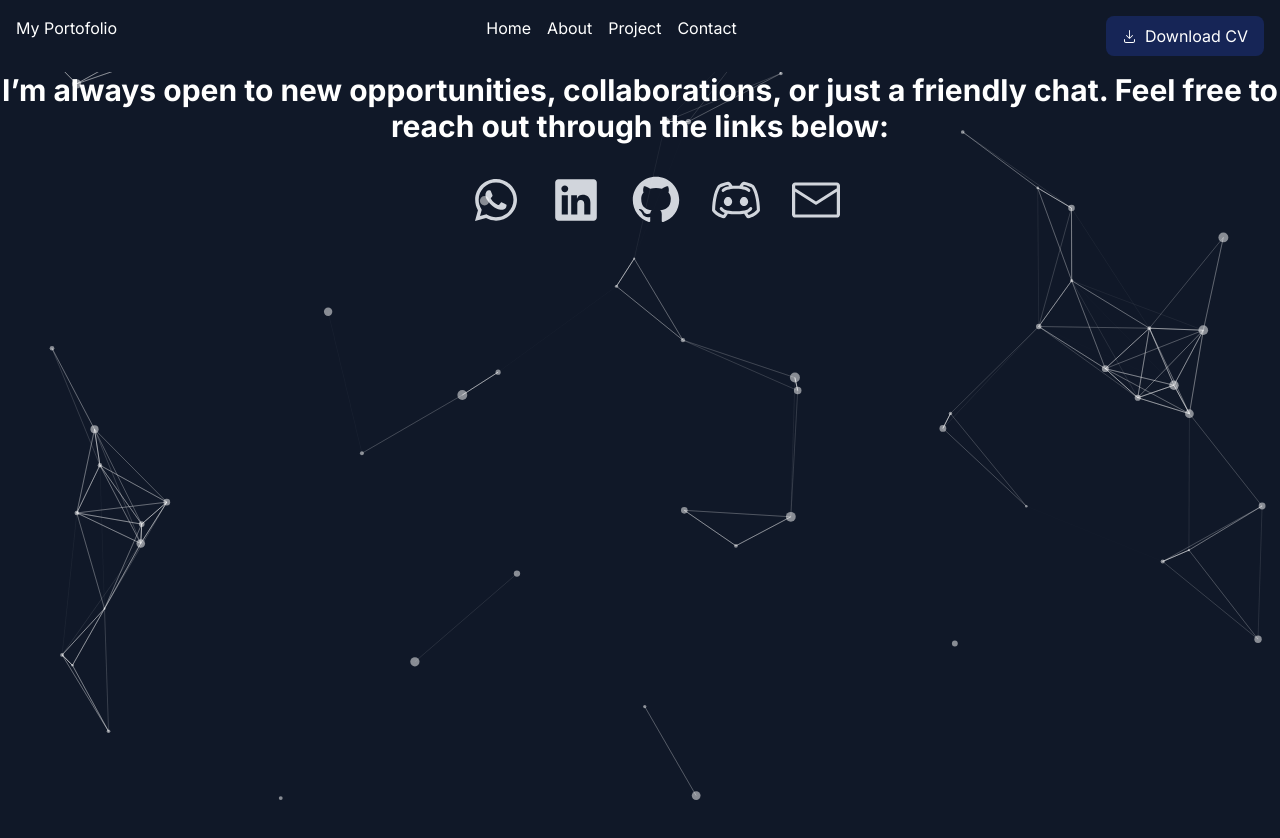
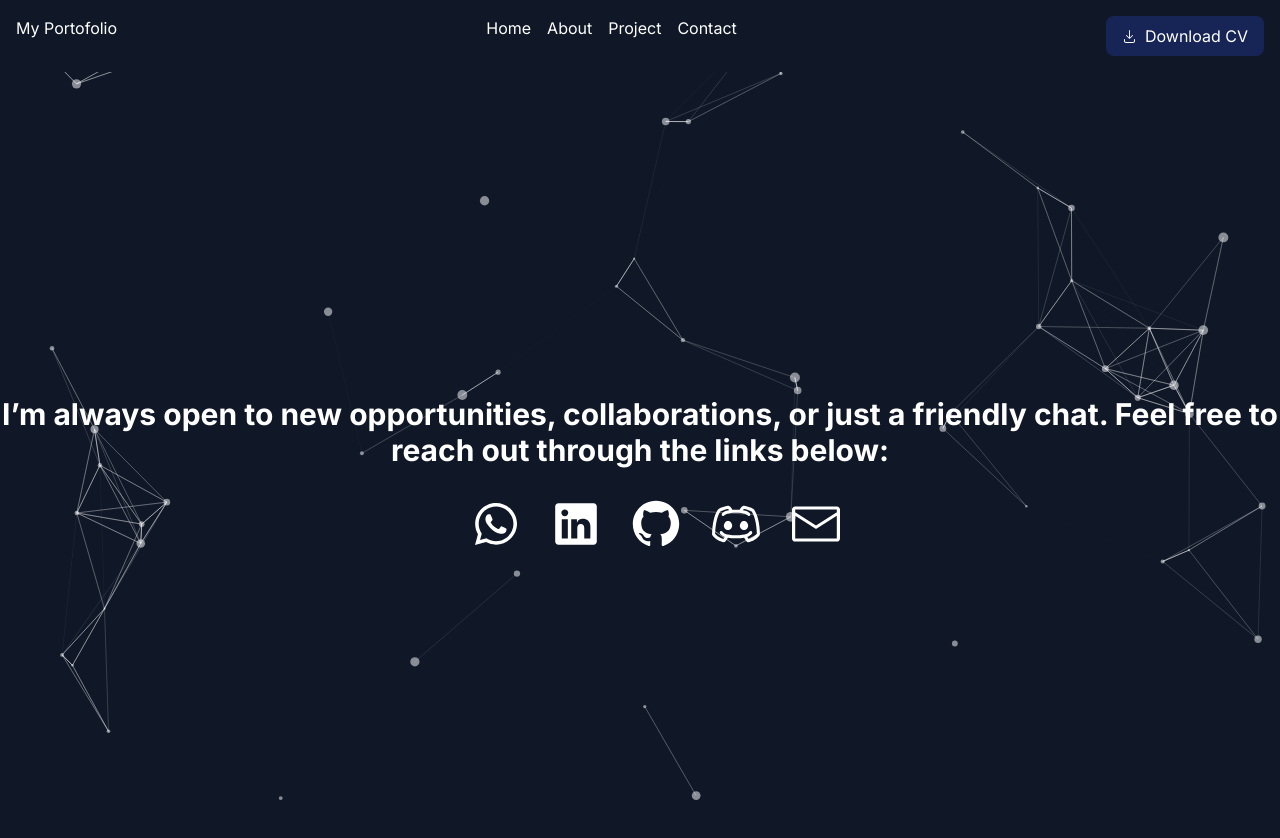
Before and after one commit to meisyaamanda/my-portfolio, a Next.js app: page /contact in a window 1280 px wide. Shown: the top 838 px of the page. Before the commit the page ends 800 px from the top, so only its background shows below. Built offline with nearby package versions, Linux system fonts and the light colour scheme.

Commit message:
fix: display contact page

```diff
--- a/src/app/contact/page.tsx
+++ b/src/app/contact/page.tsx
@@ -9,9 +9,9 @@ import { FaWhatsapp } from "react-icons/fa";
 
 function ContactPage() {
   return (
-    <div className="relative">
+    <div className="relative h-screen flex items-center justify-center text-white overflow-hidden flex-col">
       <ParticlesBg />
-      <h2 className="text-center text-xl sm:text-2xl md:text-3xl font-bold text-white">
+      <h2 className="text-center text-xl sm:text-2xl md:text-3xl font-bold">
         I’m always open to new opportunities, collaborations, or just a friendly
         chat. Feel free to reach out through the links below:
       </h2>
```
